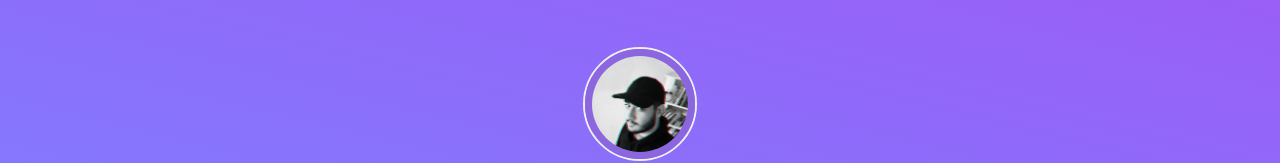
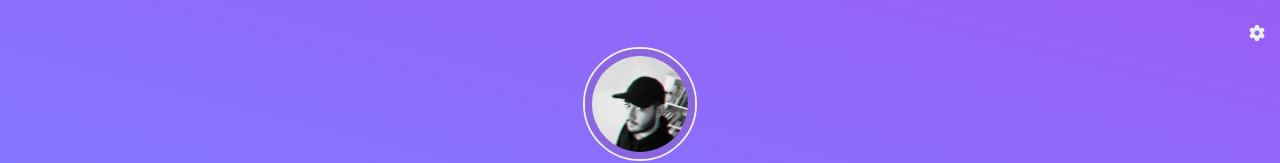
Before and after one commit to randomhex1998/sana-app, a React (Create React App) app: page / in a window 1280 px wide. Shown: the top 163 px of the page. Built offline with nearby package versions, Linux system fonts and the light colour scheme.

Commit message:
add setting ico

```diff
--- a/src/components/TopSction/Topsection.jsx
+++ b/src/components/TopSction/Topsection.jsx
@@ -5,6 +5,7 @@ import Pic1 from "../../img/rayan.jpg";
 const Topsection = () => {
     return (
         <div className='top-section'>
+            <div className='setting-area'><i className='fa fa-cog'></i></div>
             <TopSectionContent ImgPic={Pic1}/>
         </div>
     );
--- a/src/scss/_TopSection.scss
+++ b/src/scss/_TopSection.scss
@@ -10,6 +10,18 @@
     #9267f9,
     #995ef6
   );
+
+  .setting-area{
+    position: absolute;
+    right: 15px;
+    top: 25px;
+    cursor: pointer;
+    z-index: 200;
+
+    i{
+        color: #ecf0f1;
+    }
+  }
 
   .top-section-content {
     position: relative;
```
